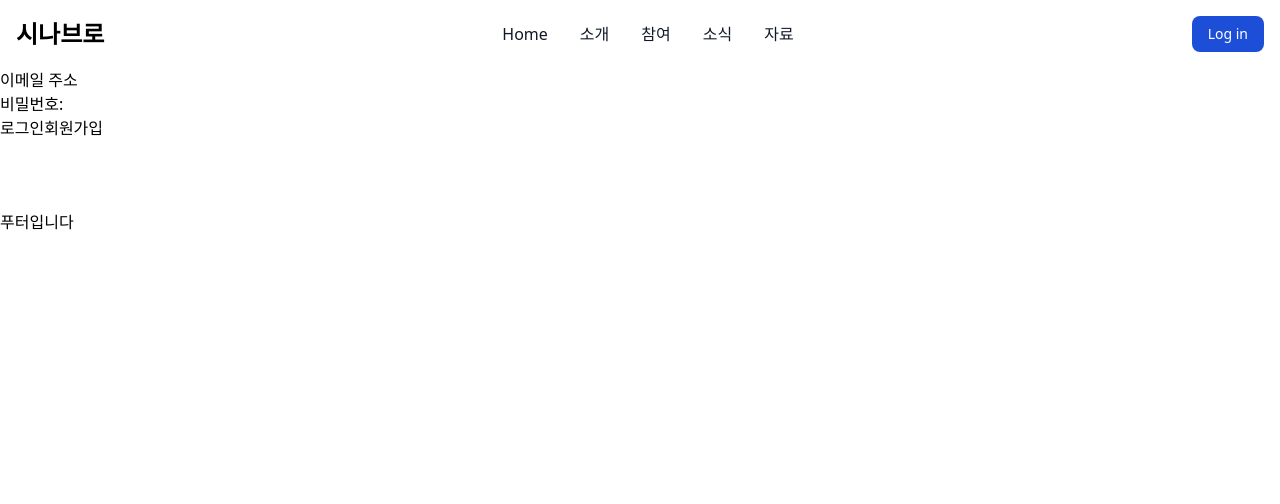
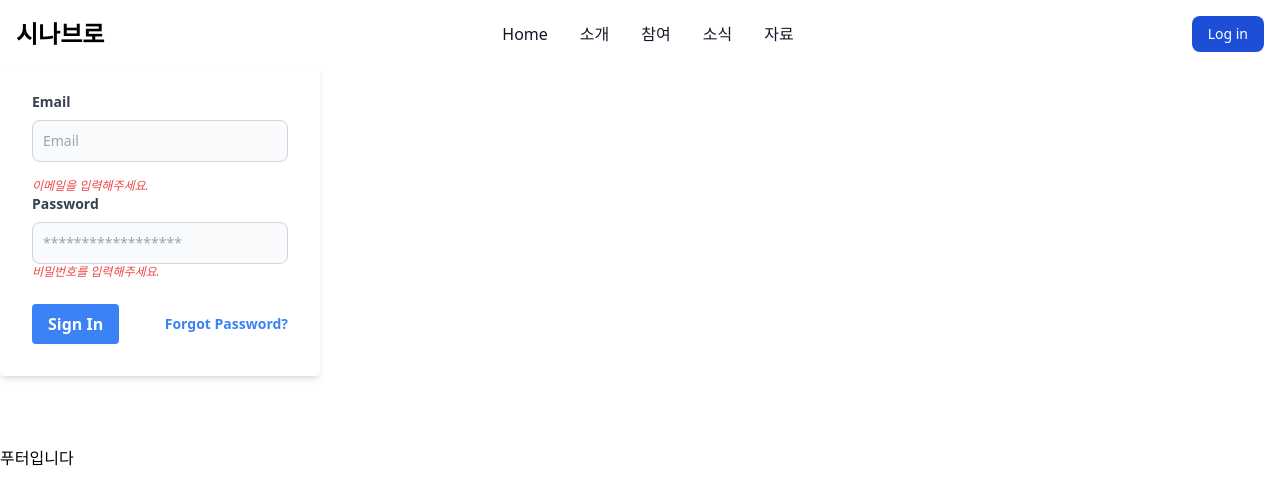
Before and after one commit to jiylee0106/data-project, a React (Vite) app in the folder client/: page /login in a window 1280 px wide. Shown: the top 504 px of the page. Built offline with nearby package versions, Linux system fonts and the light colour scheme.

Commit message:
fix:로그인폼수정

```diff
--- a/client/src/components/User/Loginform.jsx
+++ b/client/src/components/User/Loginform.jsx
@@ -16,13 +16,8 @@ const LoginForm = () => {
     return emailRegex.test(email);
   };
 
-  const validatePassword = (password) => {
-    const passwordRegex = /^(?=.*[a-zA-Z])(?=.*\d)[a-zA-Z\d]+$/;
-    return passwordRegex.test(password);
-  };
-
   const isEmailValid = validateEmail(email);
-  const isPasswordValid = validatePassword(password);
+  const isPasswordValid = password.length > 0;
 
   const isFormValid = isEmailValid && isPasswordValid;
 
@@ -50,32 +45,78 @@ const LoginForm = () => {
   };
 
   return (
-    <form onSubmit={handleSubmit}>
-      <div>
-        <label htmlFor="email">이메일 주소</label>
+    <div className="w-full max-w-xs">
+      <form
+        className="bg-white shadow-md rounded px-8 pt-6 pb-8 mb-4"
+        onSubmit={handleSubmit}
+      >
+        <div className="mb-4">
+          <label
+            className="block text-gray-700 text-sm font-bold mb-2"
+            htmlFor="username"
+          >
+            Email
+          </label>
           <input
+            className="bg-gray-50 border border-gray-300 text-gray-900 text-sm rounded-lg focus:ring-blue-500 focus:border-blue-500 block w-full p-2.5 dark:bg-gray-700 dark:border-gray-600 dark:placeholder-gray-400 dark:text-white dark:focus:ring-blue-500 dark:focus:border-blue-500"
+            id="email"
             type="text"
-          id="email"
+            placeholder="Email"
             value={email}
             onChange={(e) => setEmail(e.target.value)}
           />
         </div>
-      <div>
-        <label htmlFor="password">비밀번호:</label>
+        {!isEmailValid && email !== "" && (
+          <p className="text-red-500 text-xs italic">
+            이메일 형식이 올바르지 않습니다.
+          </p>
+        )}
+        {!isFormValid && email === "" && (
+          <p className="text-red-500 text-xs italic">이메일을 입력해주세요.</p>
+        )}
+
+        <div className="mb-6">
+          <label
+            className="block text-gray-700 text-sm font-bold mb-2"
+            htmlFor="password"
+          >
+            Password
+          </label>
           <input
+            className="bg-gray-50 border border-gray-300 text-gray-900 text-sm rounded-lg focus:ring-blue-500 focus:border-blue-500 block w-full p-2.5 dark:bg-gray-700 dark:border-gray-600 dark:placeholder-gray-400 dark:text-white dark:focus:ring-blue-500 dark:focus:border-blue-500"
+            id="password"
             type="password"
-          id="password"
+            placeholder="******************"
             value={password}
             onChange={(e) => setPassword(e.target.value)}
           />
+
+          {!isFormValid && password === "" && (
+            <p className="text-red-500 text-xs italic">
+              비밀번호를 입력해주세요.
+            </p>
+          )}
         </div>
-      <div>
-        <button type="submit" disabled={!isFormValid}>
-          로그인
+
+        <div className="flex items-center justify-between">
+          <button
+            className="bg-blue-500 hover:bg-blue-700 text-white font-bold py-2 px-4 rounded focus:outline-none focus:shadow-outline"
+            type="button"
+            disabled={!isFormValid}
+            onClick={() => navigate("/register")}
+          >
+            Sign In
           </button>
-        <button onClick={() => navigate("/register")}>회원가입</button>
+
+          <a
+            className="inline-block align-baseline font-bold text-sm text-blue-500 hover:text-blue-800"
+            href="#"
+          >
+            Forgot Password?
+          </a>
         </div>
       </form>
+    </div>
   );
 };
 
```
Lines whose indentation alone changed are shown as unchanged.
